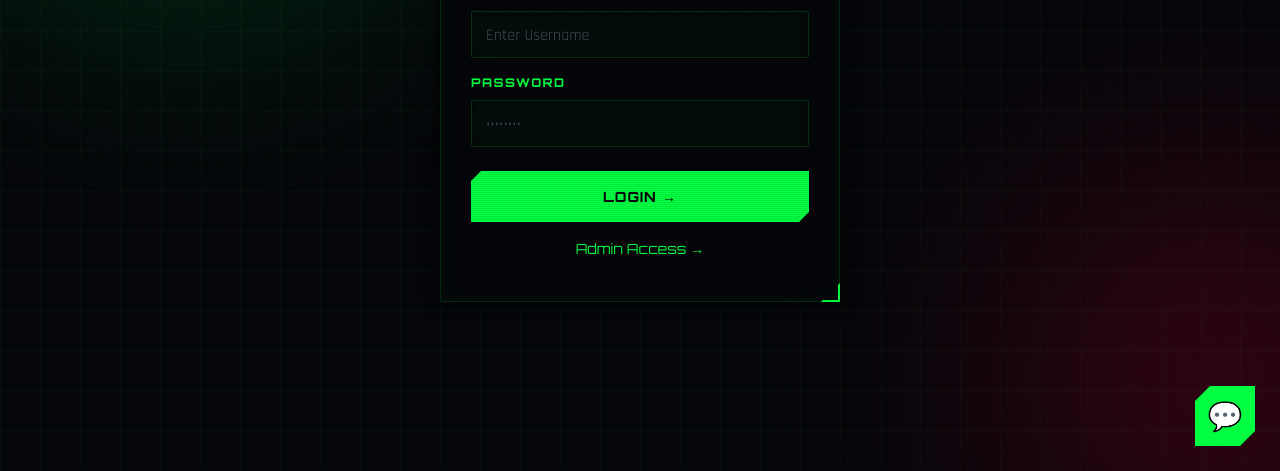
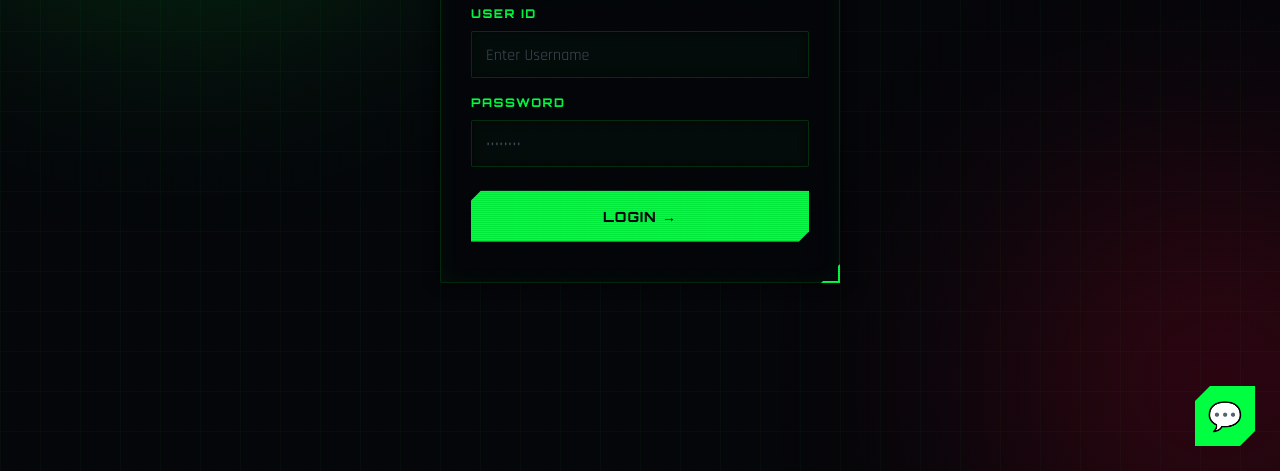
Before and after one commit to rajanganga/Bull-Pay, a website: page app.html in a window 1280 px wide. Shown: the part 329-800 px from the top of the page. Drawn offline with Linux system fonts and the light colour scheme.

Commit message:
Update app.html

```diff
--- a/app.html
+++ b/app.html
@@ -24,7 +24,6 @@
         <label class="field"><span>Password</span><input class="input" name="p" type="password" placeholder="••••••••" required /></label>
         <button type="submit" class="btn btn-primary btn-lg btn-block mt-2">Login →</button>
       </form>
-      <p class="center-text text-sm text-dim mt-4"><a href="/admin" style="color:var(--neon); text-decoration:none; font-family:'Orbitron';">Admin Access →</a></p>
     </div>
   </div>
 
```
